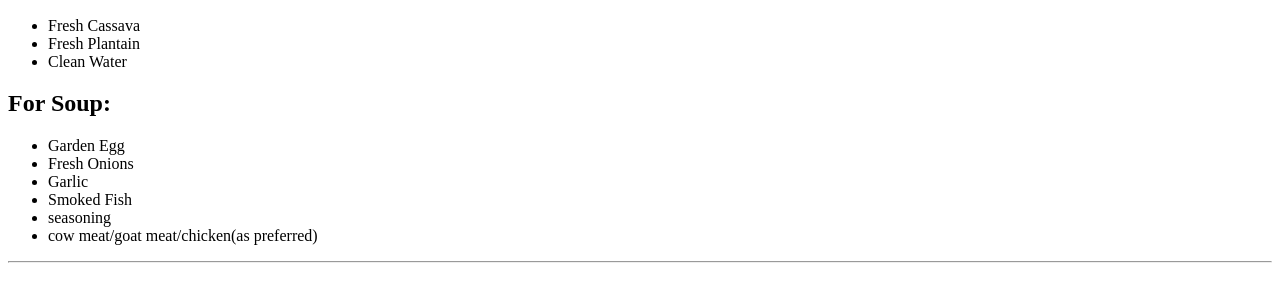
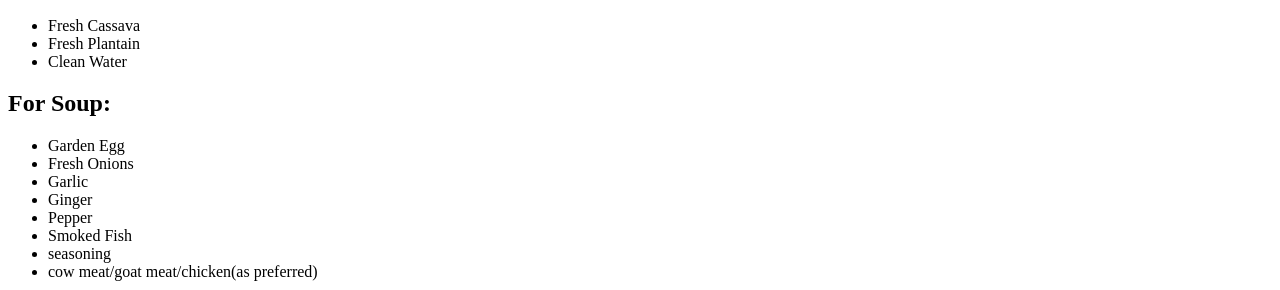
Before and after one commit to bkpekur/odin-recipes, a plain HTML site: page recipes/fufu.html in a window 1280 px wide. Shown: the part 510-800 px from the top of the page. Drawn offline with Linux system fonts and the light colour scheme.

Commit message:
Made changes to fufu recipe

```diff
--- a/recipes/fufu.html
+++ b/recipes/fufu.html
@@ -26,6 +26,8 @@
         <li>Garden Egg</li>
         <li>Fresh Onions</li>
         <li>Garlic</li>
+        <li>Ginger</li>
+        <li>Pepper</li>
         <li>Smoked Fish</li>
         <li>seasoning</li>
         <li>cow meat/goat meat/chicken(as preferred)</li>
```
